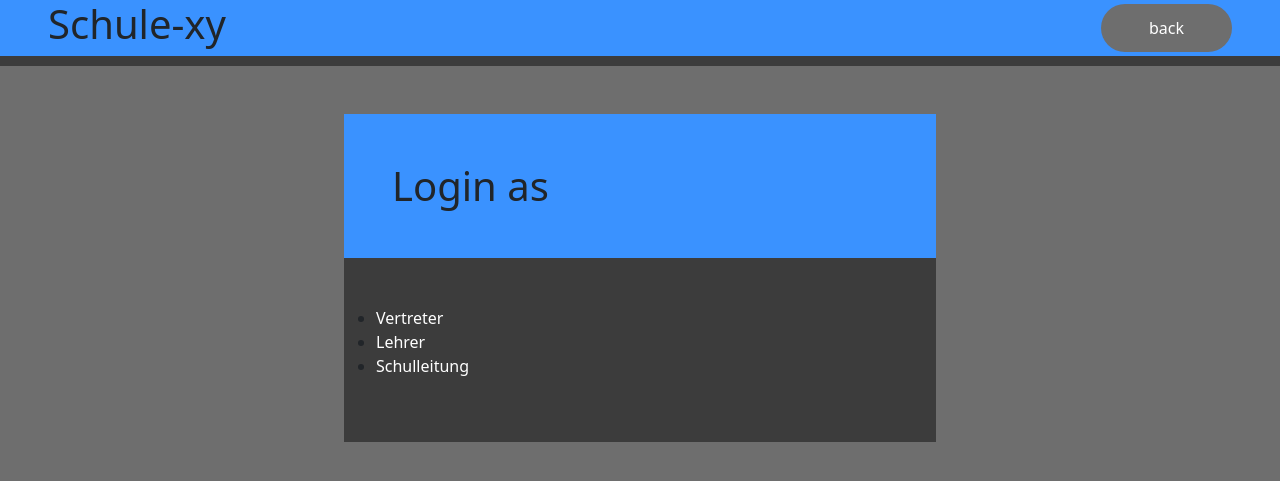
After one commit to Denetor03/DB_Elternsprechtag, a PHP site: page /SignIn.html in a window 1280 px wide. The commit adds this page. Shown: the top 481 px of the page. Run offline with PHP 8.4, Linux system fonts and the light colour scheme.

Commit message:
Add files via upload

```diff
--- /dev/null
+++ b/website/SignIn.html
@@ -0,0 +1,36 @@
+<!DOCTYPE html>
+<html lang="de">
+<head>
+    <meta charset="UTF-8">
+    <meta http-equiv="X-UA-Compatible" content="IE=edge">
+    <meta name="viewport" content="width=device-width, initial-scale=1.0">
+    <link href="https://cdn.jsdelivr.net/npm/bootstrap@5.0.2/dist/css/bootstrap.min.css" rel="stylesheet" integrity="sha384-EVSTQN3/azprG1Anm3QDgpJLIm9Nao0Yz1ztcQTwFspd3yD65VohhpuuCOmLASjC" crossorigin="anonymous">
+    <script src="https://cdn.jsdelivr.net/npm/bootstrap@5.0.2/dist/js/bootstrap.bundle.min.js" integrity="sha384-MrcW6ZMFYlzcLA8Nl+NtUVF0sA7MsXsP1UyJoMp4YLEuNSfAP+JcXn/tWtIaxVXM" crossorigin="anonymous"></script>
+    <link rel="stylesheet" type="text/css" href="style.css" />
+    <title>Document</title>
+</head>
+<body>
+    <div class="container px-0 mx-0">
+        <div class="d-flex justify-content-between px-5" id="header">
+            <h1>
+                Schule-xy
+            </h1>
+            <button class="rounded-pill my-1 px-5" id="login-button">
+                back
+            </button>
+        </div>
+        <div class="px-5" id="loginAsContainer">
+            <div id="loginAs" class="w-50">
+                <h1 class=" m-0 my-5 px-5">Login as</h1>
+                <div id="loginAsLinks" class="py-5">
+                    <ul>
+                        <li><a href="#">Vertreter</a></li>
+                        <li><a href="#">Lehrer</a></li>
+                        <li><a href="#">Schulleitung</a></li>
+                    </ul>
+                </div>
+            </div>
+        </div>
+    </div>
+</body>
+</html>
--- a/website/style.css
+++ b/website/style.css
@@ -23,3 +23,30 @@ body{
     border: 0px;
     color: white !important;
 }
+
+#loginAsContainer{
+    margin-top: 10%;
+    width: 100vw;
+    display: flex;
+    justify-content: center;
+    align-items: center;
+}
+
+#loginAs{
+    background-color: #3a92ff;
+}
+
+#loginAsLinks{
+    background-color: #3c3c3c;
+}
+
+#loginAsLinks a{
+    color: white !important;
+    text-decoration: none;
+}
+
+#loginAsLinks a:hover{
+    border-bottom: 1px solid;
+    border-color: #3a92ff;
+    transition: 0.5s;
+}
```
